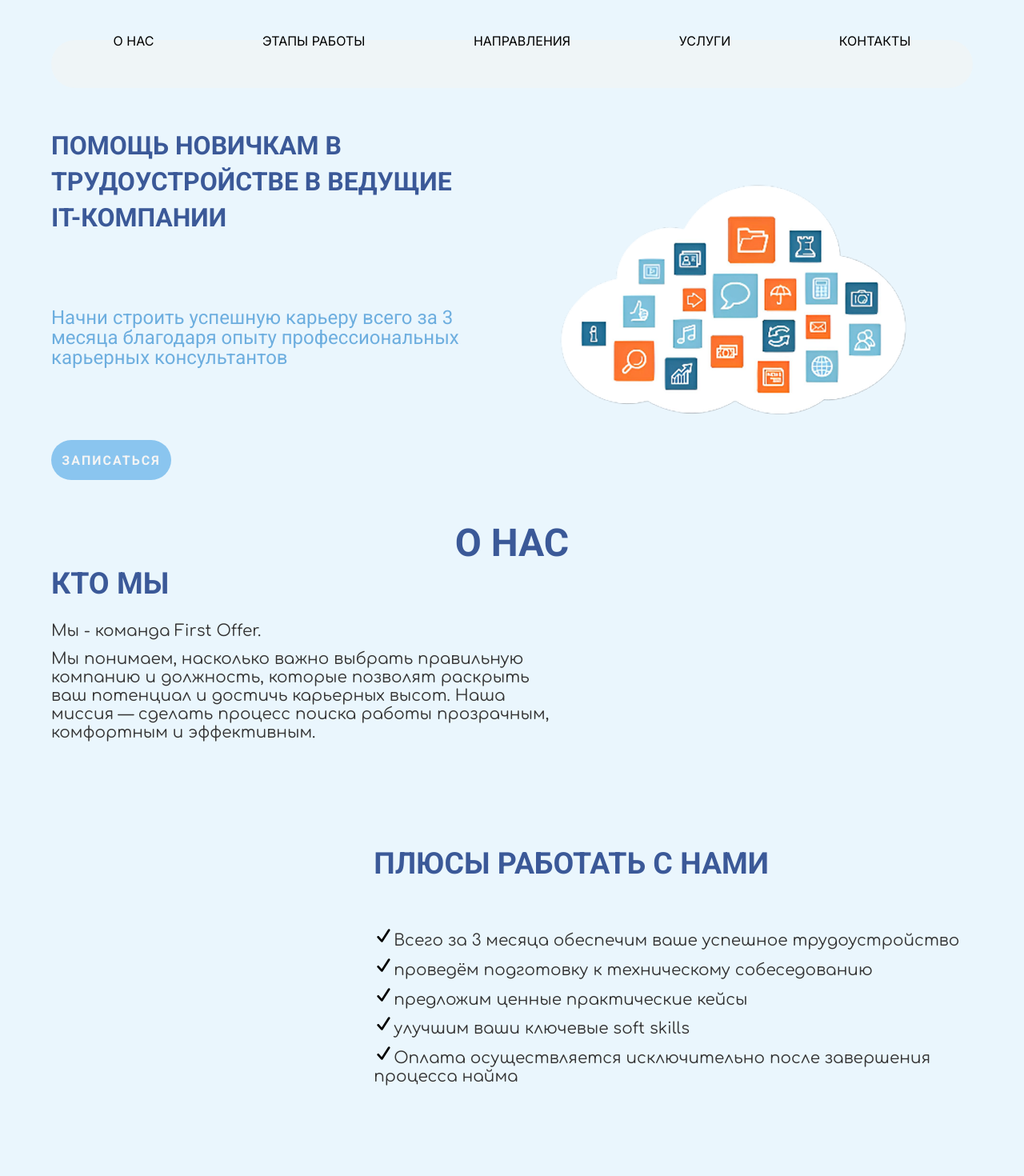
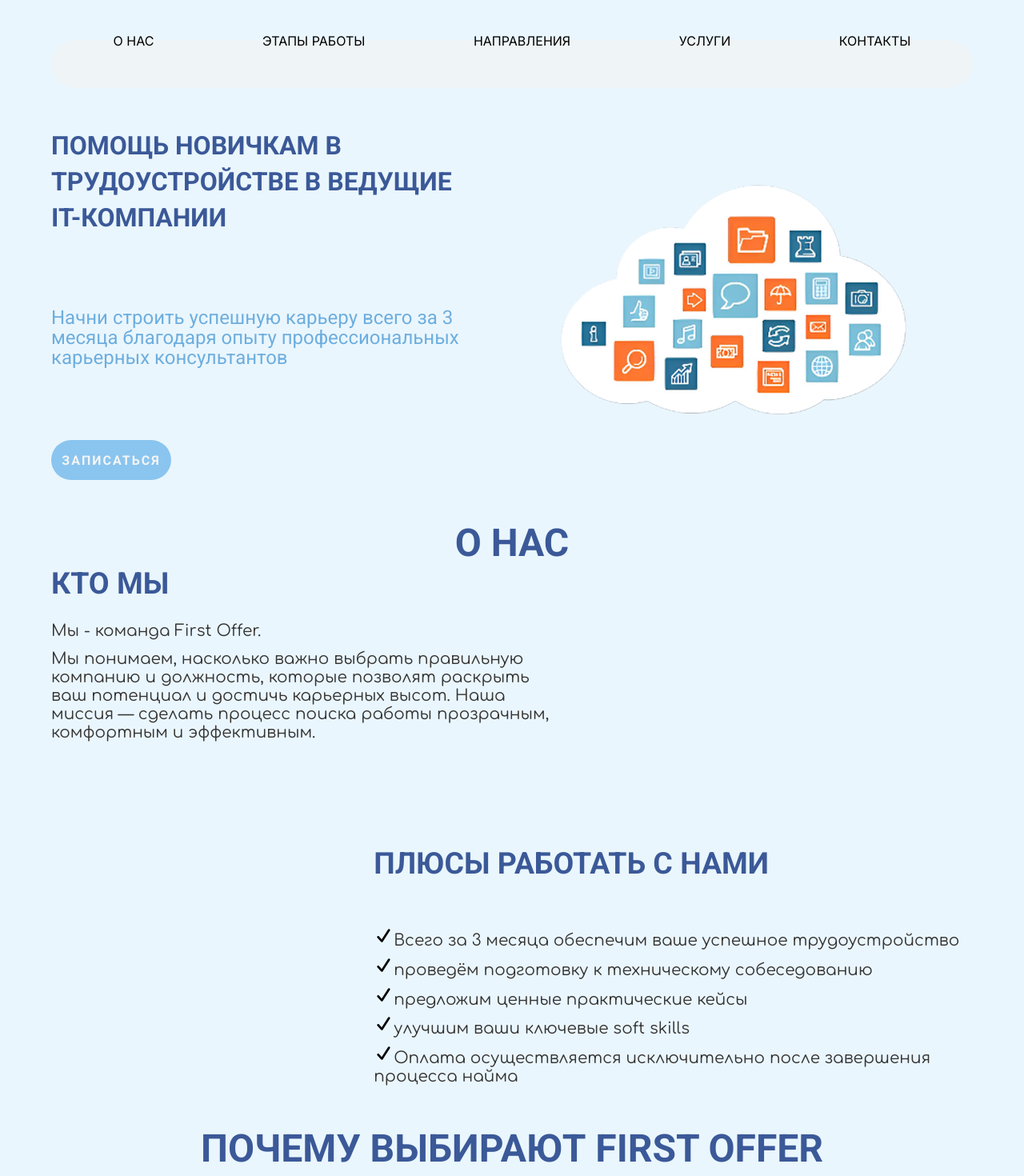
Before and after one commit to Exalm/HR, a React (Vite) app: page / in a window 1280 px wide. Shown: the top 1470 px of the page at 80% size. Built offline with nearby package versions, Linux system fonts and the light colour scheme.

Commit message:
Внесение корректировок для блока about

```diff
--- a/src/about/about.css
+++ b/src/about/about.css
@@ -1,7 +1,6 @@
-/* ТВОИ ИСХОДНЫЕ СТИЛИ - БЕЗ ИЗМЕНЕНИЙ */
 .about {
   width: 100vw;
-  height: 120vh;
+  height: 100%;
 }
 
 .about__title {
@@ -165,10 +164,6 @@
 }
 
 @media (max-width: 320px) {
-  .about {
-    height: 170vh;
-  }
-
   .about__title h2 {
     font-size: 22px;
   }
```
